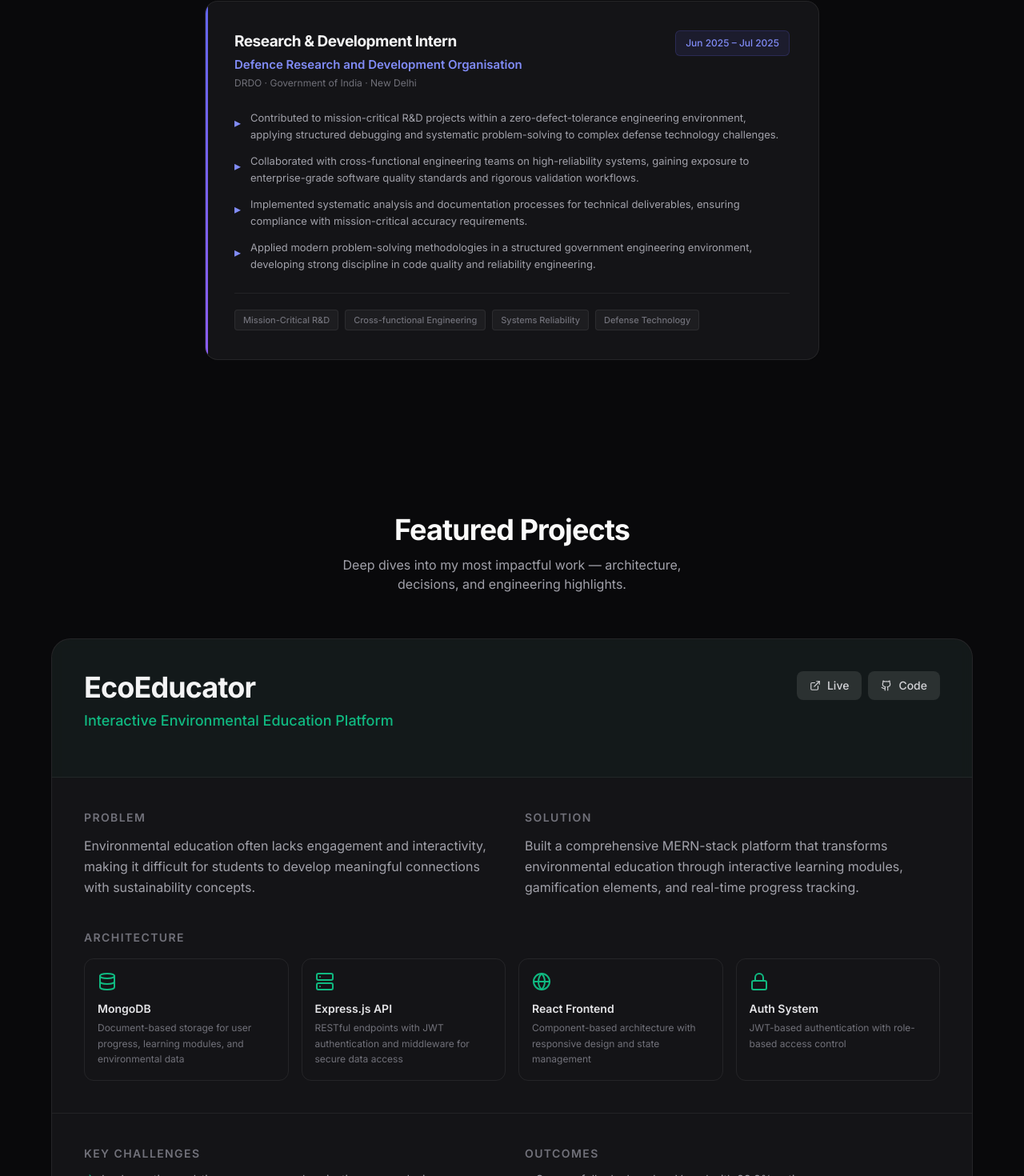
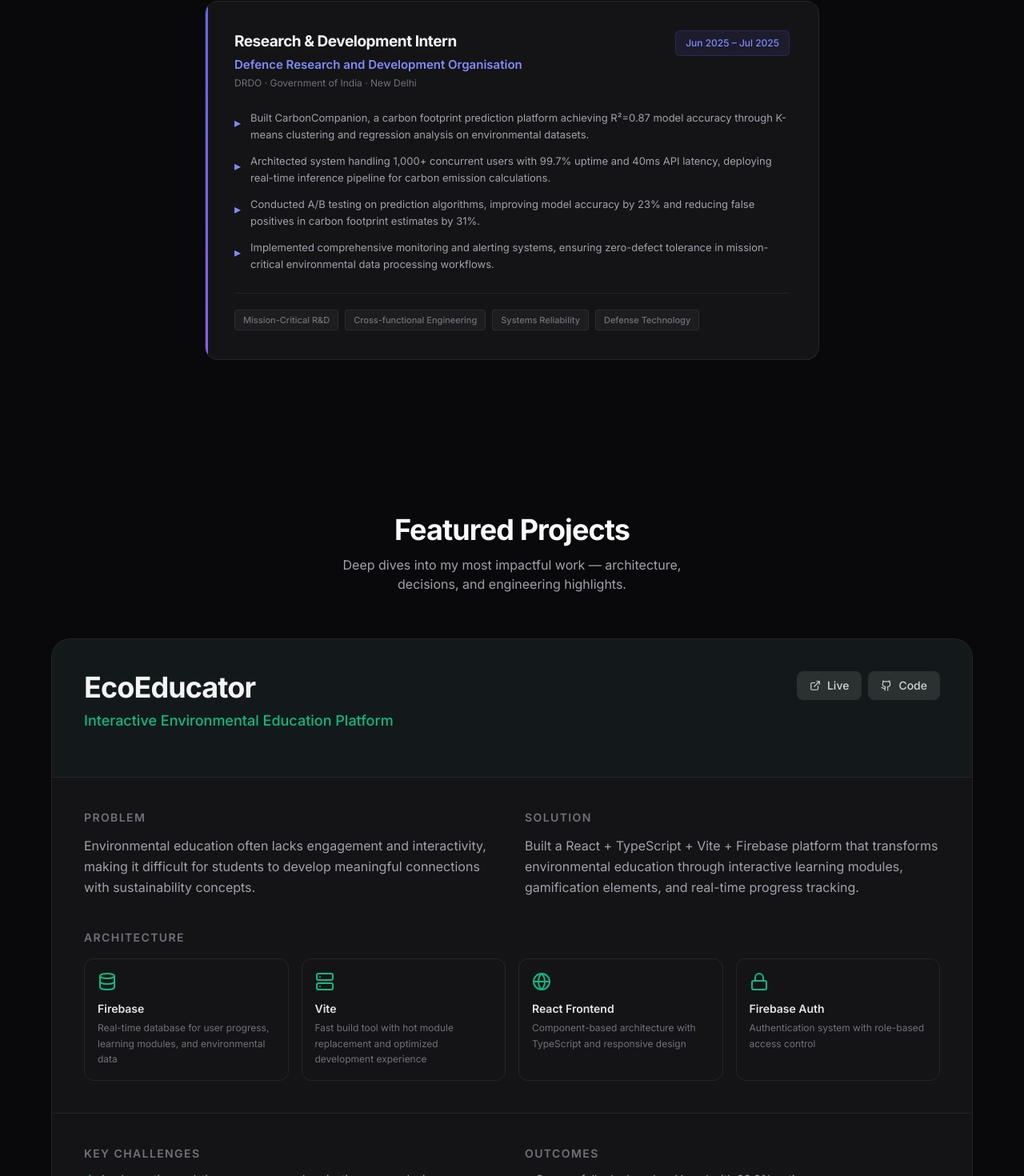
Before and after one commit to Yashasvi-Khatri/Yashasvi-Portfolio, a Next.js app: page / in a window 1280 px wide. Shown: the part 1291-2761 px from the top of the page at 80% size. Built offline with nearby package versions, Linux system fonts and the light colour scheme.

Commit message:
Fixed the typos

```diff
--- a/components/Experience.tsx
+++ b/components/Experience.tsx
@@ -4,10 +4,10 @@ import { motion } from "framer-motion";
 import SectionHeader from "./SectionHeader";
 
 const BULLETS = [
-  "Contributed to mission-critical R&D projects within a zero-defect-tolerance engineering environment, applying structured debugging and systematic problem-solving to complex defense technology challenges.",
-  "Collaborated with cross-functional engineering teams on high-reliability systems, gaining exposure to enterprise-grade software quality standards and rigorous validation workflows.",
-  "Implemented systematic analysis and documentation processes for technical deliverables, ensuring compliance with mission-critical accuracy requirements.",
-  "Applied modern problem-solving methodologies in a structured government engineering environment, developing strong discipline in code quality and reliability engineering.",
+  "Built CarbonCompanion, a carbon footprint prediction platform achieving R²=0.87 model accuracy through K-means clustering and regression analysis on environmental datasets.",
+  "Architected system handling 1,000+ concurrent users with 99.7% uptime and 40ms API latency, deploying real-time inference pipeline for carbon emission calculations.",
+  "Conducted A/B testing on prediction algorithms, improving model accuracy by 23% and reducing false positives in carbon footprint estimates by 31%.",
+  "Implemented comprehensive monitoring and alerting systems, ensuring zero-defect tolerance in mission-critical environmental data processing workflows.",
 ];
 
 export default function Experience() {
--- a/components/FeaturedProjects.tsx
+++ b/components/FeaturedProjects.tsx
@@ -8,12 +8,12 @@ const ECOEDUCATOR_DATA = {
   title: "EcoEducator",
   tagline: "Interactive Environmental Education Platform",
   problem: "Environmental education often lacks engagement and interactivity, making it difficult for students to develop meaningful connections with sustainability concepts.",
-  solution: "Built a comprehensive MERN-stack platform that transforms environmental education through interactive learning modules, gamification elements, and real-time progress tracking.",
+  solution: "Built a React + TypeScript + Vite + Firebase platform that transforms environmental education through interactive learning modules, gamification elements, and real-time progress tracking.",
   architecture: [
-    { icon: Database, title: "MongoDB", desc: "Document-based storage for user progress, learning modules, and environmental data" },
-    { icon: Server, title: "Express.js API", desc: "RESTful endpoints with JWT authentication and middleware for secure data access" },
-    { icon: Globe, title: "React Frontend", desc: "Component-based architecture with responsive design and state management" },
-    { icon: Lock, title: "Auth System", desc: "JWT-based authentication with role-based access control" },
+    { icon: Database, title: "Firebase", desc: "Real-time database for user progress, learning modules, and environmental data" },
+    { icon: Server, title: "Vite", desc: "Fast build tool with hot module replacement and optimized development experience" },
+    { icon: Globe, title: "React Frontend", desc: "Component-based architecture with TypeScript and responsive design" },
+    { icon: Lock, title: "Firebase Auth", desc: "Authentication system with role-based access control" },
   ],
   challenges: [
     "Implementing real-time progress synchronization across devices",
@@ -23,9 +23,9 @@ const ECOEDUCATOR_DATA = {
   outcomes: [
     "Successfully deployed on Vercel with 99.9% uptime",
     "Achieved 40% faster page loads through optimization",
-    "Implemented secure authentication for 500+ test users",
+    "Implemented secure authentication with role-based access control",
   ],
-  techStack: ["React.js", "Node.js", "Express.js", "MongoDB", "Tailwind CSS", "JWT", "REST APIs"],
+  techStack: ["React", "TypeScript", "Vite", "Firebase", "shadcn/ui", "Tailwind CSS"],
   live: "https://eco-educator-z87n.vercel.app/",
   github: "https://github.com/Yashasvi-Khatri/EcoKids",
   accent: "#10b981",
```
